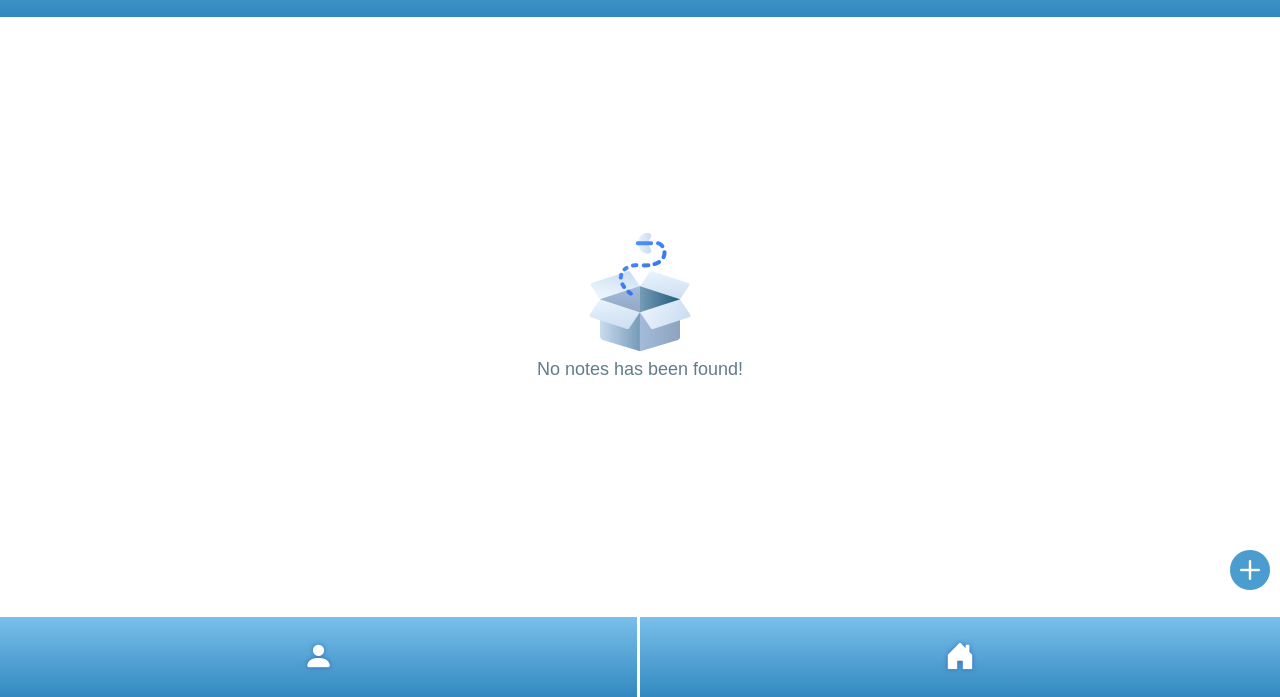
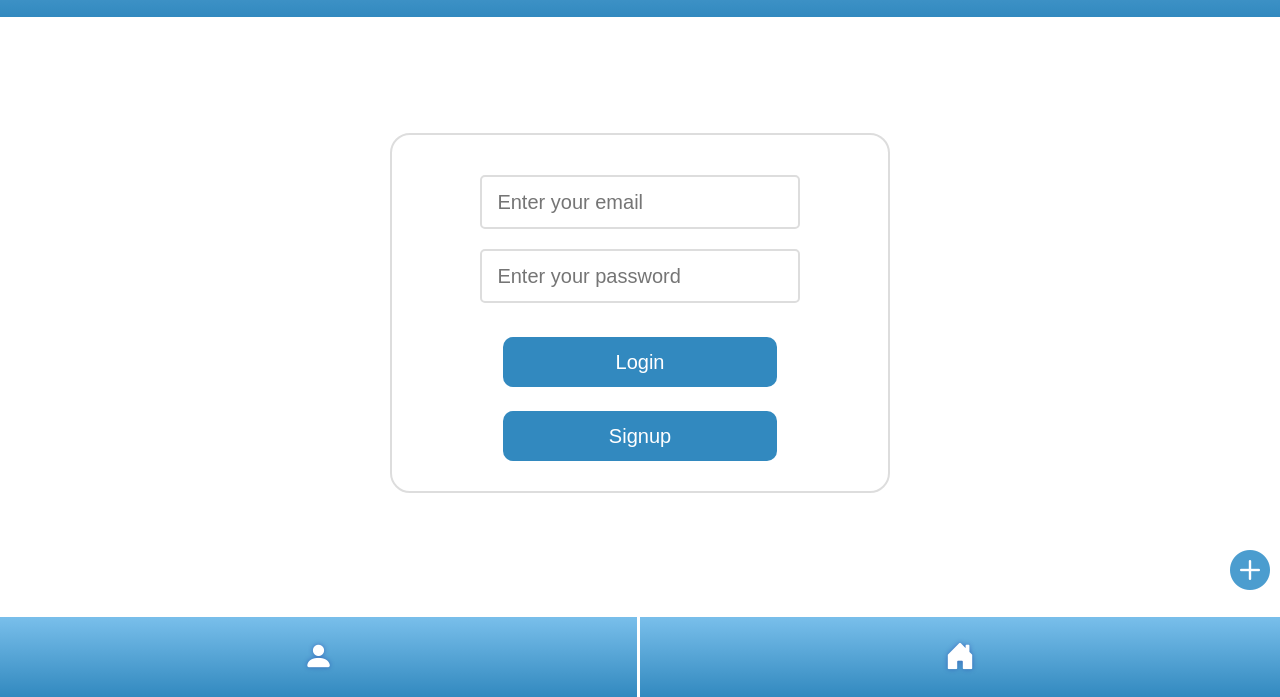
Before and after one commit to drahmedgabr/easynotes-omar, a plain HTML site: page index.html in a window 1280 px wide. Both pictures are taken after a click on the element 320 px from the left and 760 px from the top of the page. Shown: the part 103-800 px from the top of the page. Drawn offline with nearby package versions, Linux system fonts and the light colour scheme; a web font is replaced by a local one.

Commit message:
add sign in form

```diff
--- a/index.html
+++ b/index.html
@@ -28,12 +28,20 @@
         </div>
         <div id="notesDiv" class="innerDiv">
         </div>
+        <div id="loginDiv" class="innerDiv">
+            <input type="email" placeholder="Enter your email" id="loginEmailInput" class="myInput">
+            <input type="password" placeholder="Enter your password" id="loginPasswordInput" class="myInput">
+            <br><br>
+            <button class="myButton">Login</button>
+            <br><br>
+            <button class="myButton">Signup</button>
+        </div>
     </div>
     <div id="bottomDiv">
-        <div>
+        <div onclick="showProfileSection()">
             <i class="bi bi-person-fill"></i>
         </div>
-        <div>
+        <div onclick="getNotes()">
             <i class="bi bi-house-door-fill"></i>
         </div>
     </div>
--- a/script.js
+++ b/script.js
@@ -1,6 +1,8 @@
 const noteInput = document.getElementById("noteInput");
 const emptyNotes = document.getElementById("emptyNotes");
 const notesDiv = document.getElementById("notesDiv");
+const loginDiv = document.getElementById("loginDiv");
+
 
 let notesArray = [];
 
@@ -79,6 +81,11 @@ function getNotes() {
     }
 }
 
+function showProfileSection() {
+    hideAll();
+    loginDiv.style.display = "block";
+}
+
 function hideAll() {
 
     const innerDivs = document.getElementsByClassName("innerDiv");
--- a/style.css
+++ b/style.css
@@ -28,6 +28,37 @@ body {
         transform: translateY(-15px);
         opacity: 0;
     }
+}
+
+.myInput {
+    width: 70%;
+    padding: 10px 15px;
+    font-size: 20px;
+    border-radius: 5px;
+    border: 2px solid #ddd;
+    outline-color: rgb(50, 137, 191);
+    margin: 10px;
+}
+
+.myButton {
+    width: 60%;
+    padding: 10px 20px;
+    font-size: 20px;
+    border-radius: 10px;
+    border: none;
+    background-color: rgb(50, 137, 191);
+    color: white;
+    transition: 0.3s;
+}
+
+.myButton:hover {
+    cursor: pointer;
+    background-color: rgb(32, 83, 114);
+    transform: scale(1.1);
+}
+
+.myButton:active {
+    background-color: rgb(22, 61, 85);
 }
 
 #bottomDiv {
@@ -140,3 +171,12 @@ body {
     color: rgba(0, 0, 0, 0.706);
     border-radius: 5px;
 }
+
+#mainDiv #loginDiv {
+    width: 80%;
+    max-width: 500px;
+    padding: 30px 20px;
+    border: 2px solid #ddd;
+    border-radius: 20px;
+    text-align: center;
+}
```
